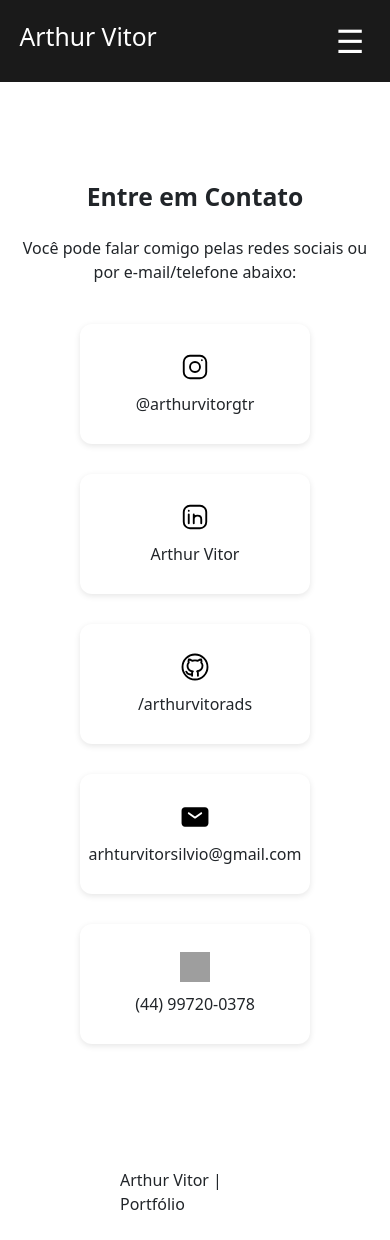
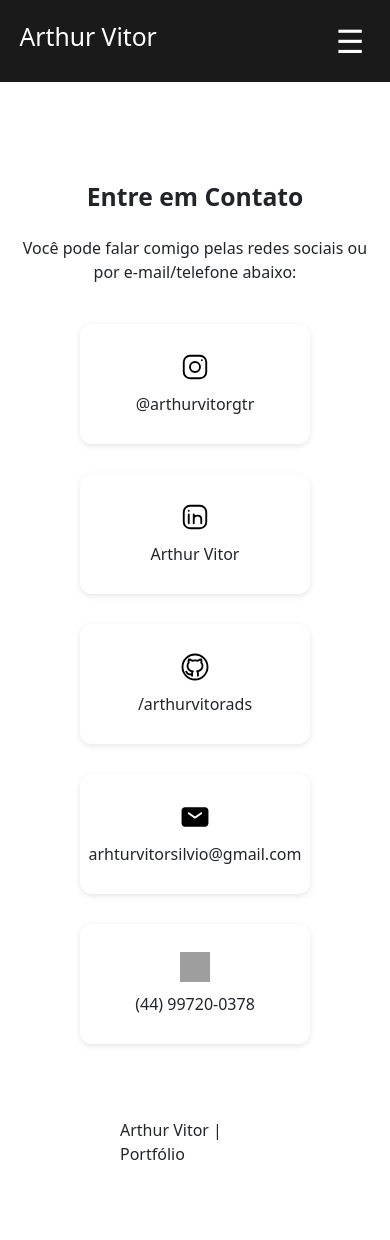
Before and after one commit to arthurvitorads/newPortifolio, a Vue app: page /contato in a window 390 px wide. After the commit the page ends 1190 px from the top, so only its background shows below. Built offline with nearby package versions, Linux system fonts and the light colour scheme; grey boxes are pictures that could not be loaded.

Commit message:
fix: ajustando responsividade

```diff
--- a/src/components/footerComponent.vue
+++ b/src/components/footerComponent.vue
@@ -11,10 +11,4 @@
   justify-content: center;
   align-items: center;
 }
-
-@media (max-width: 768px) {
-  footer {
-    margin-top: 100px;
-  }
-}
 </style>
--- a/src/components/redesComponent.vue
+++ b/src/components/redesComponent.vue
@@ -83,4 +83,9 @@ h2 {
   margin-bottom: 10px;
 }
 
+@media (max-width: 768px) {
+  .container {
+    margin-bottom: 50px;
+  }
+}
 </style>
--- a/src/views/main.vue
+++ b/src/views/main.vue
@@ -33,11 +33,6 @@ export default defineComponent({
   box-sizing: border-box;
 }
 
-html,
-body {
-  height: 100%;
-}
-
 .layout {
   display: flex;
   flex-direction: column;
@@ -47,4 +42,12 @@ body {
 .main {
   flex: 1;
 }
+
+@media (max-width: 768px) {
+  .layout {
+    display: flex;
+    flex-direction: column;
+
+  }
+}
 </style>
--- a/src/views/pages/inicioPage.vue
+++ b/src/views/pages/inicioPage.vue
@@ -67,9 +67,6 @@ const icones = {
 }
 
 @media (max-width: 768px) {
-    .principal-content {
-        margin-bottom: 100px;
-    }
 
     .img-perfil {
         width: 200px;
```
Lines whose indentation alone changed are shown as unchanged.
